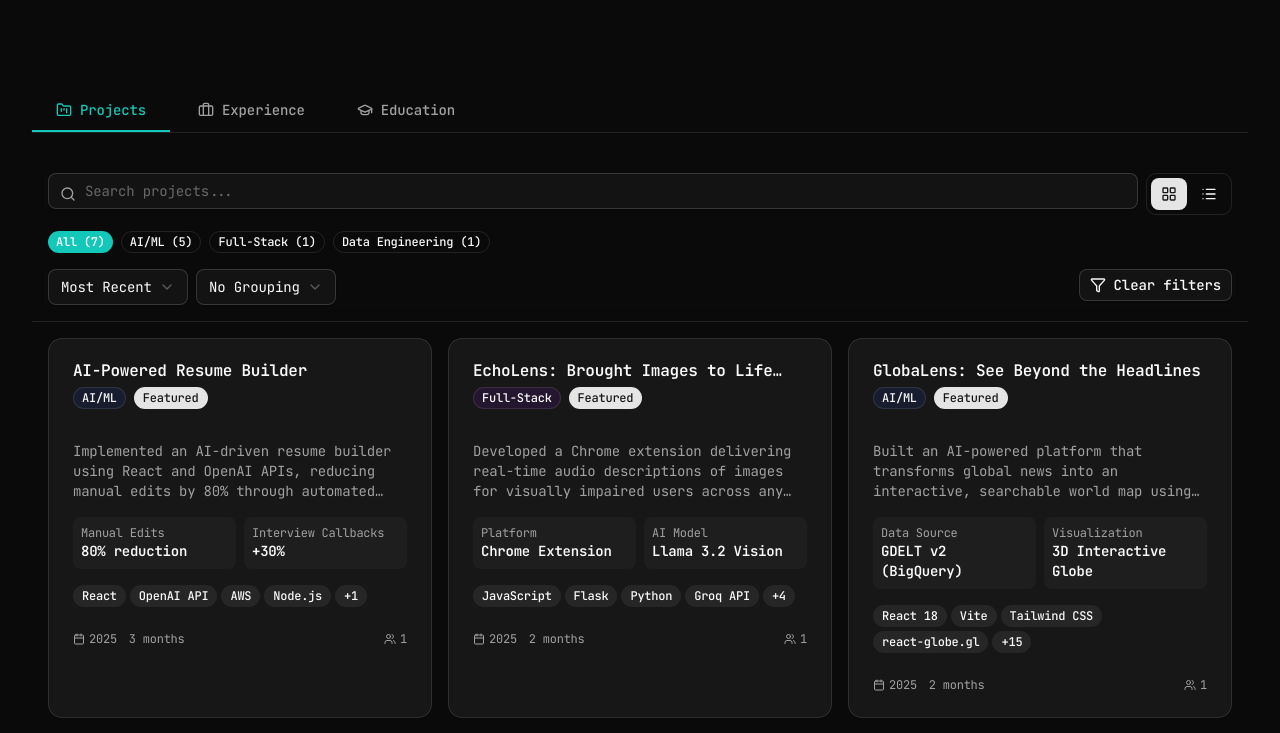
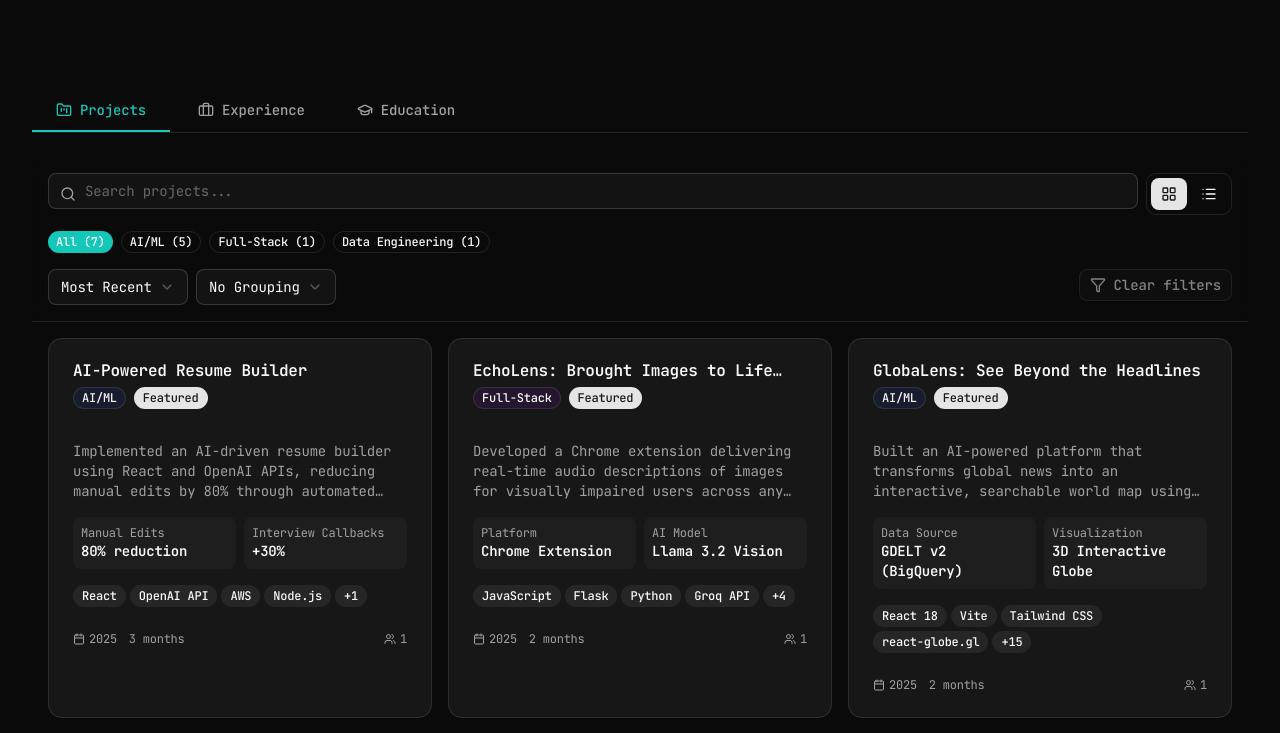
Before and after one commit to ShreeBohara/Shree-Portfolio, a Next.js app in the folder shree-portfolio/: page /browse in a window 1280 px wide. Shown: the top 733 px of the page. Built offline with nearby package versions, Linux system fonts and the light colour scheme.

Commit message:
Add clear filters helper to filter bar

```diff
--- a/shree-portfolio/src/components/catalog/FilterBar.tsx
+++ b/shree-portfolio/src/components/catalog/FilterBar.tsx
@@ -44,6 +44,20 @@ export function FilterBar({
   onGroupChange,
 }: FilterBarProps) {
   const { viewMode, setViewMode } = useUIStore();
+
+  const handleClearFilters = () => {
+    onCategoryChange(['all']);
+    onSearchChange('');
+    onSortChange('recent');
+    onGroupChange('none');
+  };
+
+  const isDefaultFilters =
+    selectedCategories.length === 1 &&
+    selectedCategories[0] === 'all' &&
+    searchQuery === '' &&
+    sortBy === 'recent' &&
+    groupBy === 'none';
 
   const toggleCategory = (categoryId: string) => {
     if (categoryId === 'all') {
@@ -144,7 +158,13 @@ export function FilterBar({
 
           <div className="flex-1" />
 
-          <Button variant="outline" size="sm" className="gap-2 hover:border-accent-color/50 hover:text-accent-color hover:bg-accent-color/10">
+          <Button
+            variant="outline"
+            size="sm"
+            className="gap-2 hover:border-accent-color/50 hover:text-accent-color hover:bg-accent-color/10"
+            onClick={handleClearFilters}
+            disabled={isDefaultFilters}
+          >
             <Filter className="h-4 w-4" />
             Clear filters
           </Button>
```
